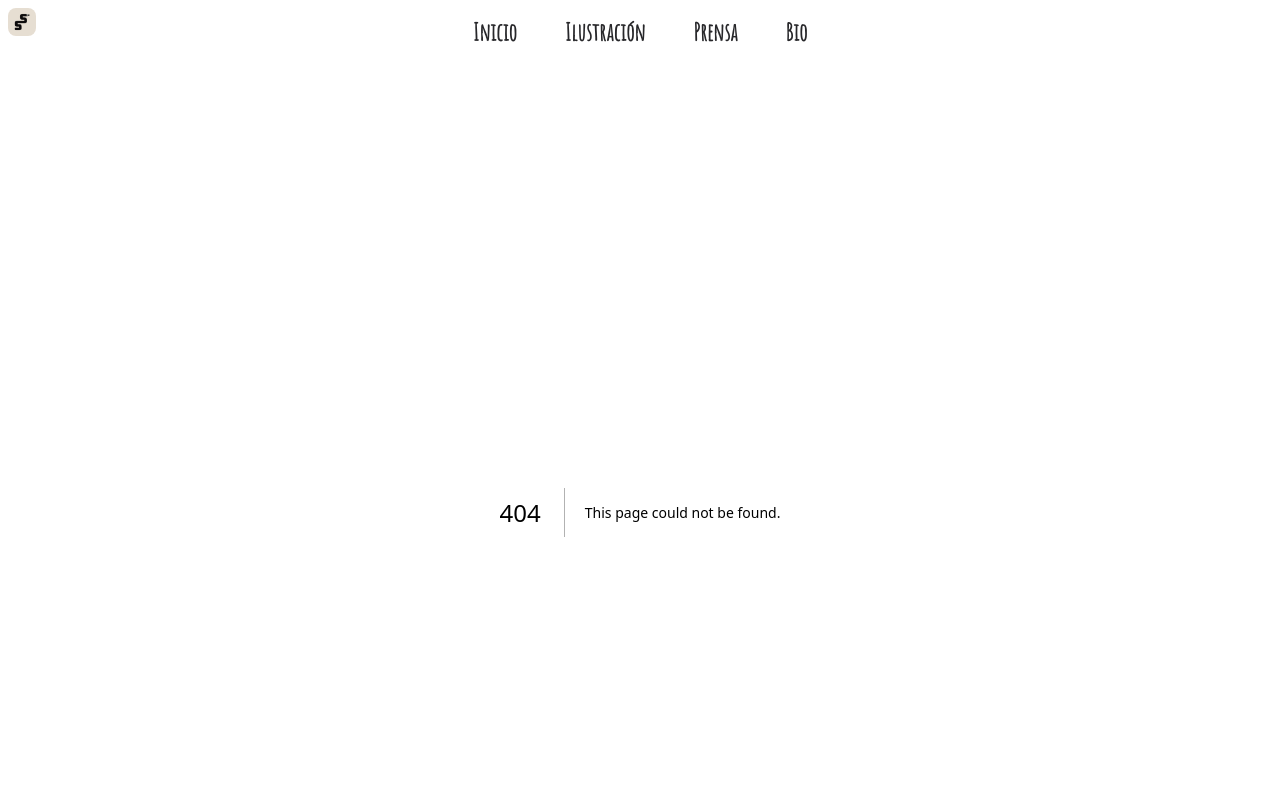
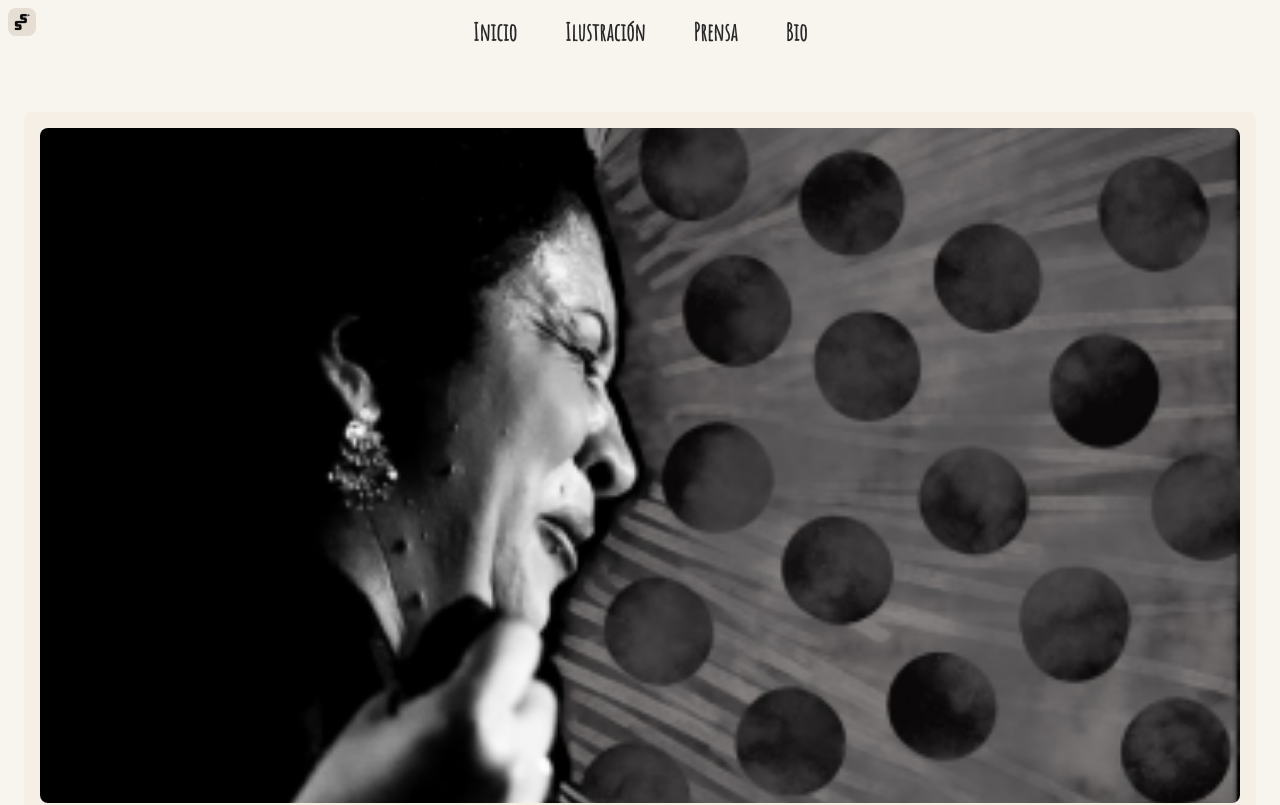
Before and after one commit to dabocher/su_portfolio, a Next.js app: page /tienda in a window 1280 px wide. Before the commit this address had no page. Shown: the top 805 px of the page. Built offline with nearby package versions, Linux system fonts and the light colour scheme.

Commit message:
Create tienda page and display obras en venta

```diff
--- /dev/null
+++ b/app/tienda/page.tsx
@@ -0,0 +1,21 @@
+import { CardShop } from "../components/CardShop";
+import { obras } from "../data";
+
+const TiendaPage = () => {
+  return (
+    <main className=" rounded-2xl flex flex-col gap-4 font-yanone mx-6 text-zinc-800">
+      {obras.map((obra) => (
+        <CardShop
+          src={obra.image}
+          alt={""}
+          title={obra.title}
+          description={obra.description}
+          resolution={obra.resolution}
+          key={obra.id}
+        />
+      ))}
+    </main>
+  );
+};
+
+export default TiendaPage;
```
